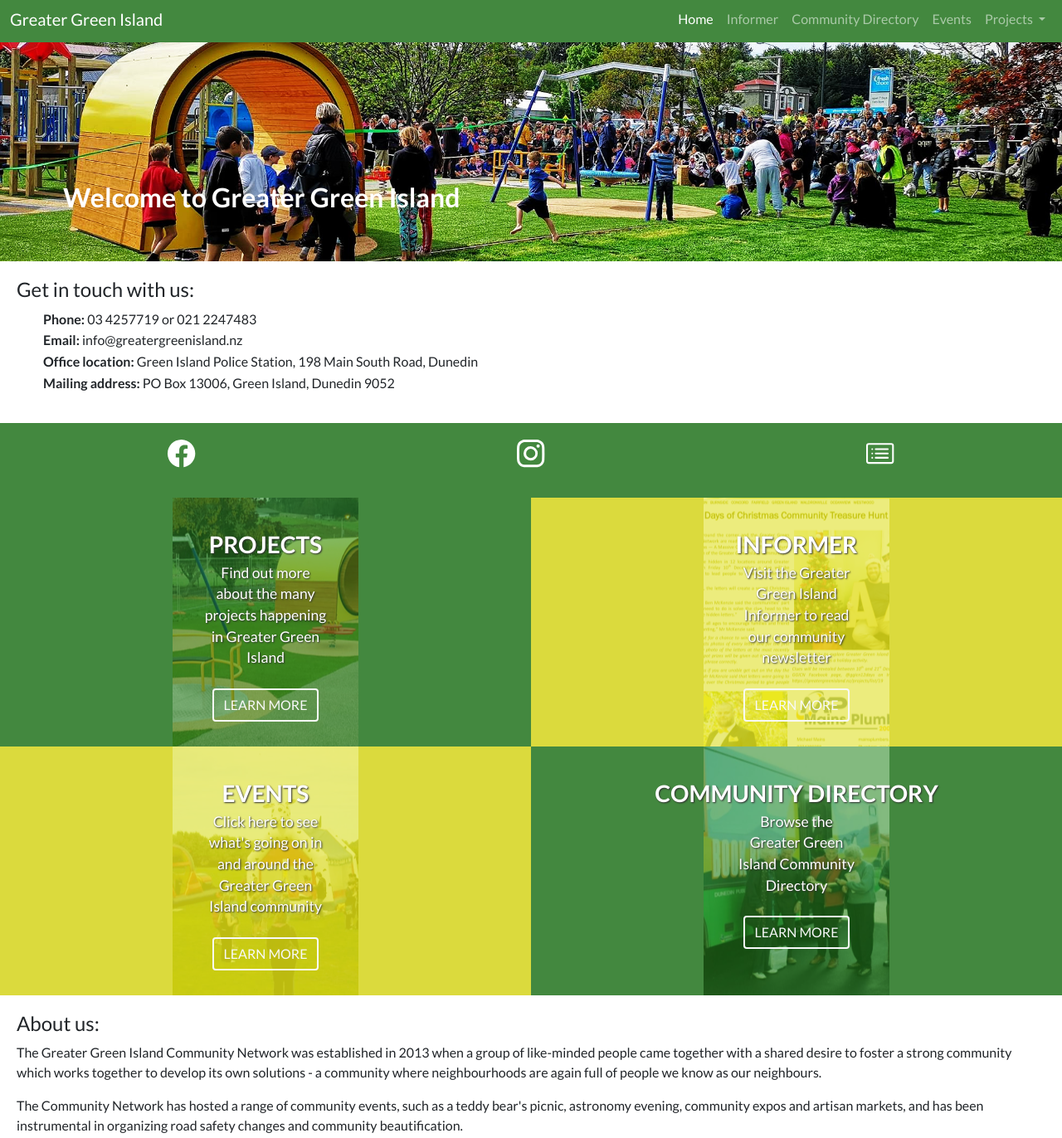
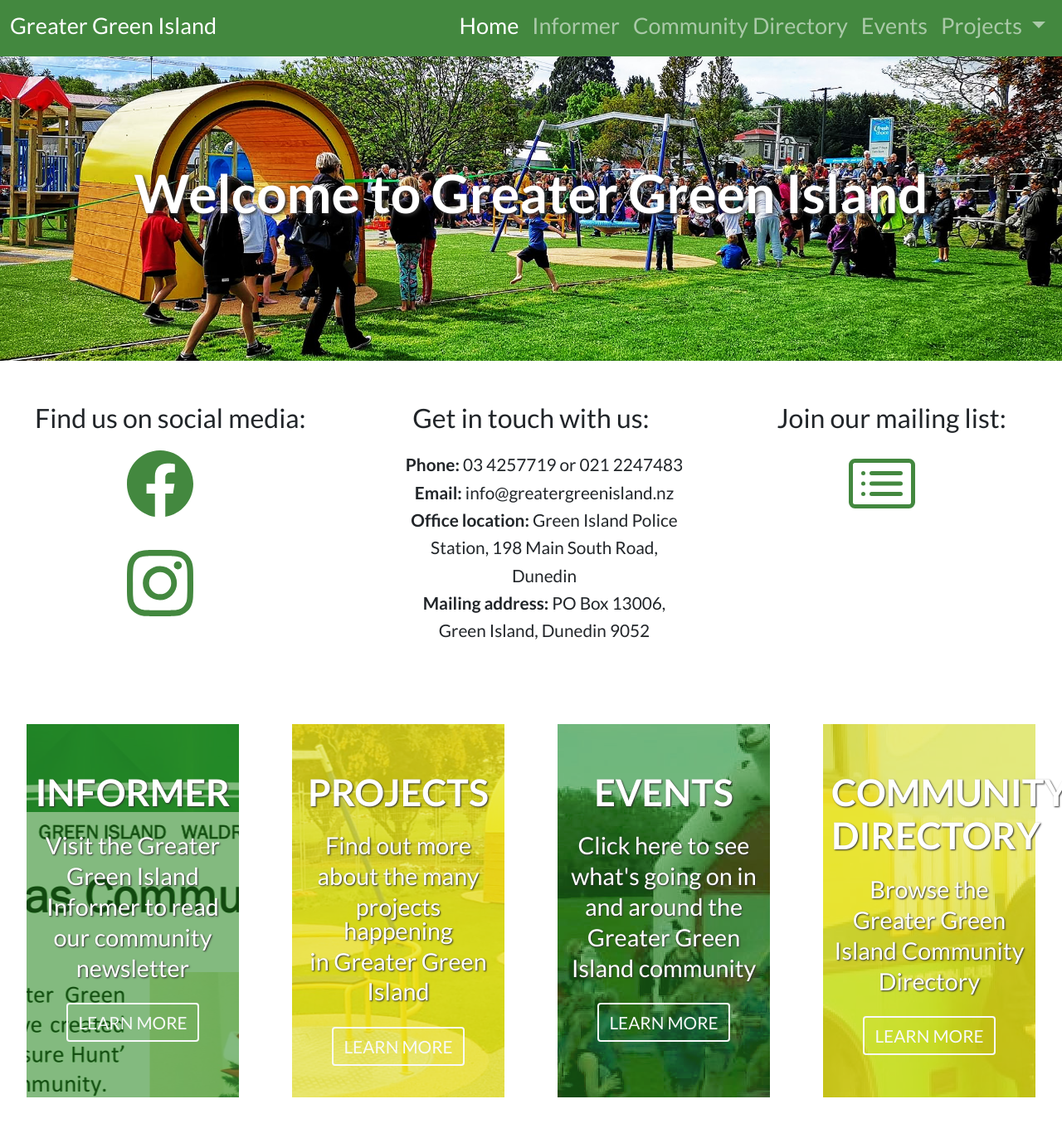
Before and after one commit to 0710160/ggi, a plain HTML site: page index.html in a window 1280 px wide. Shown: the part 5-1377 px from the top of the page at 83% size. Drawn offline with nearby package versions, Linux system fonts and the light colour scheme.

Commit message:
Build desktop site

```diff
--- a/assets/css/styles.css
+++ b/assets/css/styles.css
@@ -59,6 +59,10 @@ CONTENT
   text-align: center;
 }
 
+.desktop-contacts {
+  display: none;
+}
+
 /*-----------------------------------------------------------------------------
 BOXES
 -----------------------------------------------------------------------------*/
@@ -100,53 +104,138 @@ BOXES
   border: 2px solid;
 }
 
-#projects {
-  background-image: url("../images/projects-box.png");
+  #informer {
+    background-image: url("../images/informer.png");
     background-color: var(--theme);
   }
 
-#informer {
-  background-image: url("../images/informer-box.png");
+  #projects {
+    background-image: url("../images/playground.jpg");
     background-color: #DBDA3D;
   }
 
   #events {
-  background-image: url("../images/events-box.png");
+    background-image: url("../images/events.jpg");
     background-color: #DBDA3D;
   }
 
   #directory {
-  background-image: url("../images/directory-box.png");
+    background-image: url("../images/community.jpg");
     background-color: var(--theme);
   }
+
 
 /*-----------------------------------------------------------------------------
 CAROUSEL
 -----------------------------------------------------------------------------*/
-.carousel-container {
-  width: 80%;
-  margin-left: auto;
-  margin-right: auto;
-}
-
 .carousel-caption h3 {
+  align-items: center;
   text-shadow: 2px 2px 4px #303030;
 }
 
-/*-----------------------------------------------------------------------------
+/*---------------------------------j-------------------------------------------
 FOOTER
 -----------------------------------------------------------------------------*/
 footer {
   background-color: var(--theme);
   color: white;
   font-size: 75%;
+  padding-top: 10px;
   padding-bottom: 30px;
-}
-
-footer .footer-contacts {
-  list-style-type: none;
+  text-align: center;
 }
 
 .footer-row {
   margin-bottom: 0;
 }
+
+/*-----------------------------------------------------------------------------
+MEDIA QUERIES
+-----------------------------------------------------------------------------*/
+@media screen and (min-width: 920px) {
+
+  .navbar, .navbar-brand, li, p  {
+    font-size: 130%;
+  }
+
+  h4 {
+    font-size: 2em;
+  }
+
+  .header-img {
+    height: 55vh;
+  }
+
+  .title-text {
+    left: auto;
+    top: 25vh;
+  }
+
+  .title-text h1 {
+    font-size: 4em;
+    text-align: center;
+    text-shadow: 2px 2px 4px #303030;
+  }
+
+  .mobile-div {
+    display: none;
+  }
+
+  .desktop-contacts {
+    display: inline;
+  }
+
+  .contact-row {
+    padding: 2%;
+    text-align: center;
+  }
+
+  .desktop-contacts h4 {
+    margin-bottom: 20px;
+  }
+
+  .about-us {
+    padding: 5%;
+  }
+
+  .boxes {
+    height: 450px;
+    width: 20%;
+    margin: auto;
+    margin-top: 30px;
+  }
+
+  .boxes h3 {
+    top: 50px;
+    line-height: 1;
+    font-size: 2.8em;
+  }
+
+  .boxes h5 {
+    top: 70px;
+    line-height: 1;
+    font-size: 1.8em;
+  }
+
+  .boxes .btn {
+    top: 90px;
+    font-size: 1.3em;
+  }
+
+  #informer {
+    background-color: var(--theme);
+  }
+
+  #projects {
+    background-color: #DBDA3D;
+  }
+
+  #events {
+    background-color: var(--theme);
+  }
+
+  #directory {
+    background-color: #DBDA3D;
+  }
+
+}
--- a/index.html
+++ b/index.html
@@ -69,8 +69,8 @@
     </div>
   </div>
 
-  <!-- Content Start -->
-  <div class="content container-fluid contact">
+  <!-- Mobile Contact Info -->
+  <div class="content container-fluid contact mobile-div">
     <h4>Get in touch with us:</h4>
     <ul>
       <li><b>Phone:</b> 03 4257719 or 021 2247483</li>
@@ -80,7 +80,7 @@
     </ul>
   </div>
 
-  <div class="container-fluid content socials">
+  <div class="container-fluid content socials mobile-div">
     <!-- SVG drawings -->
     <svg xmlns="http://www.w3.org/2000/svg" display="none">
       <symbol id="facebook" class="bi bi-facebook">
@@ -117,8 +117,53 @@
     </div>
   </div>
 
+  <!-- Desktop Contact & Socials -->
+  <div class="container desktop-contacts">
+    <div class="row justify-content-evenly">
+      <div class="col-4 contact-row">
+        <h4>Find us on social media:</h4>
+        <div class="row">
+          <div class="<col">
+            <a href="#"><svg class="bi ms-3" viewbox="0 0 24 24" width="120" height="120" fill="#43883fff" ;>
+                <use xlink:href="#facebook" />
+              </svg></a>
+          </div>
+          <div class="col">
+            <a href="#"><svg class="bi ms-3" viewbox="0 0 24 24" width="120" height="120" fill="#43883fff" ;>
+                <use xlink:href="#instagram" />
+              </svg></a>
+          </div>
+        </div>
+      </div>
+      <div class="col-4 contact contact-row">
+        <h4>Get in touch with us:</h4>
+        <ul>
+          <li><b>Phone:</b> 03 4257719 or 021 2247483</li>
+          <li><b>Email:</b> info@greatergreenisland.nz</li>
+          <li><b>Office location:</b> Green Island Police Station, 198 Main South Road, Dunedin</li>
+          <li><b>Mailing address:</b> PO Box 13006, Green Island, Dunedin 9052</li>
+        </ul>
+      </div>
+      <div class="col-4 contact-row">
+        <h4>Join our mailing list:</h4>
+        <a href="#"><svg class="bi ms-3" viewbox="0 0 24 24" width="120" height="120" fill="#43883fff" ;>
+            <use xlink:href="#mailing" />
+          </svg></a>
+      </div>
+    </div>
+  </div>
+
   <!-- Image Box Links -->
   <div class="container-fluid image-boxes">
+    <div id="informer" class="boxes">
+      <h3>INFORMER</h3>
+      <h5>Visit the Greater</h5>
+      <h5>Green Island</h5>
+      <h5>Informer to read</h5>
+      <h5>our community</h5>
+      <h5>newsletter</h5>
+      <button type="button" class="btn btn-outline-light">LEARN MORE</button>
+    </div>
     <div id="projects" class="boxes">
       <h3>PROJECTS</h3>
       <h5>Find out more</h5>
@@ -126,15 +171,6 @@
       <h5>projects happening</h5>
       <h5>in Greater Green</h5>
       <h5>Island</h5>
-      <button type="button" class="btn btn-outline-light">LEARN MORE</button>
-    </div>
-    <div id="informer" class="boxes">
-      <h3>INFORMER</h3>
-      <h5>Visit the Greater</h5>
-      <h5>Green Island</h5>
-      <h5>Informer to read</h5>
-      <h5>our community</h5>
-      <h5>newsletter</h5>
       <button type="button" class="btn btn-outline-light">LEARN MORE</button>
     </div>
     <div id="events" class="boxes">
@@ -147,7 +183,8 @@
       <button type="button" class="btn btn-outline-light">LEARN MORE</button>
     </div>
     <div id="directory" class="boxes">
-      <h3>COMMUNITY DIRECTORY</h3>
+      <h3>COMMUNITY</h3>
+      <h3>DIRECTORY</h3>
       <h5>Browse the </h5>
       <h5>Greater Green </h5>
       <h5>Island Community</h5>
@@ -162,38 +199,31 @@
     <p> The Greater Green Island Community Network was established in 2013 when a group of like-minded people came together with a shared desire to foster a strong community which works together to develop its own solutions - a community where
       neighbourhoods are again full of people we know as our neighbours.</p>
     <p> The Community Network has hosted a range of community events, such as a teddy bear's picnic, astronomy evening, community expos and artisan markets,
-    and has been instrumental in organizing road safety changes and community beautification. </p>
+      and has been instrumental in organizing road safety changes and community beautification. </p>
   </div>
 
   <!-- Carousel -->
   <div id="carouselControls" class="carousel slide" data-bs-ride="carousel">
     <div class="carousel-inner">
+      <div class="carousel-indicators">
+        <button type="button" data-bs-target="#myCarousel" data-bs-slide-to="0" class="active" aria-current="true" aria-label="Slide 1"></button>
+        <button type="button" data-bs-target="#myCarousel" data-bs-slide-to="1" aria-label="Slide 2"></button>
+        <button type="button" data-bs-target="#myCarousel" data-bs-slide-to="2" aria-label="Slide 3"></button>
+      </div>
       <div class="carousel-item active">
         <a href="#">
           <img src="assets/images/playground.jpg" class="d-block w-100" alt="...">
         </a>
-        <div class="carousel-caption d-none d-md-block">
-          <h5>Greater Green Island Playground</h5>
-          <p>Located beside Moyles Supermarket, the playground is a great community resource for families to get together. Click here to find out what the area offers.</p>
-        </div>
       </div>
       <div class="carousel-item">
         <a href="#">
           <img src="assets/images/brighton-beach.jpg" class="d-block w-100" alt="...">
         </a>
-        <div class="carousel-caption d-none d-md-block">
-          <h5>Greater Green Island Facilities</h5>
-          <p>Our community is packed with recreation, sports, clubs, groups and community facilities. Click here to learn more.</p>
-        </div>
       </div>
       <div class="carousel-item">
         <a href="#">
           <img src="assets/images/informer.png" class="d-block w-100" alt="...">
         </a>
-        <div class="carousel-caption d-none d-md-block">
-          <h5>Greater Green Island Community Informer</h5>
-          <p>The Informer can be found in retail stores around Green Island, but it's now also online! Click to read the latest articles.</p>
-        </div>
       </div>
     </div>
     <button class="carousel-control-prev" type="button" data-bs-target="#carouselControls" data-bs-slide="prev">
@@ -209,28 +239,13 @@
 
   <!-- Footer -->
   <footer>
-    <div class="d-flex p-2">
-      <p class="flex-grow-1 credit footer-row">&copy; 2021 GGICN. All rights reserved.</p>
-      <ul class="list-unstyled d-flex p-2 footer-row">
-        <li><a href="#"><svg class="bi ms-3" viewbox="0 0 40 40" width="50" height="50" fill="#fff">
-              <use xlink:href="#facebook" />
-            </svg></a></li>
-        <li><a href="#"><svg class="bi ms-3" viewbox="0 0 40 40" width="50" height="50" fill="#fff">
-              <use xlink:href="#instagram" />
-            </svg></a></li>
-        <li><a href="#"><svg class="bi ms-3" viewbox="0 0 40 40" width="50" height="50" fill="#fff">
-              <use xlink:href="#mailing" />
-            </svg></a></li>
-      </ul>
-    </div>
-    <div footer-contacts>
+    <div class="footer-contacts">
+      <p>&copy; 2021 GGICN. All rights reserved.</p>
       <h5>Contact:</h5>
-      <ul>
-        <li><b>Phone:</b> 03 4257719 or 021 2247483</li>
-        <li><b>Email:</b> info@greatergreenisland.nz</li>
-        <li><b>Office location:</b> Green Island Police Station, 198 Main South Road, Dunedin</li>
-        <li><b>Mailing address:</b> PO Box 13006, Green Island, Dunedin 9052</li>
-      </ul>
+        <p><b>Phone:</b> 03 4257719 or 021 2247483</p>
+        <p><b>Email:</b> info@greatergreenisland.nz</p>
+        <p><b>Office location:</b> Green Island Police Station, 198 Main South Road, Dunedin</p>
+        <p><b>Mailing address:</b> PO Box 13006, Green Island, Dunedin 9052</p>
     </div>
   </footer>
 
```
Lines whose indentation alone changed are shown as unchanged.
